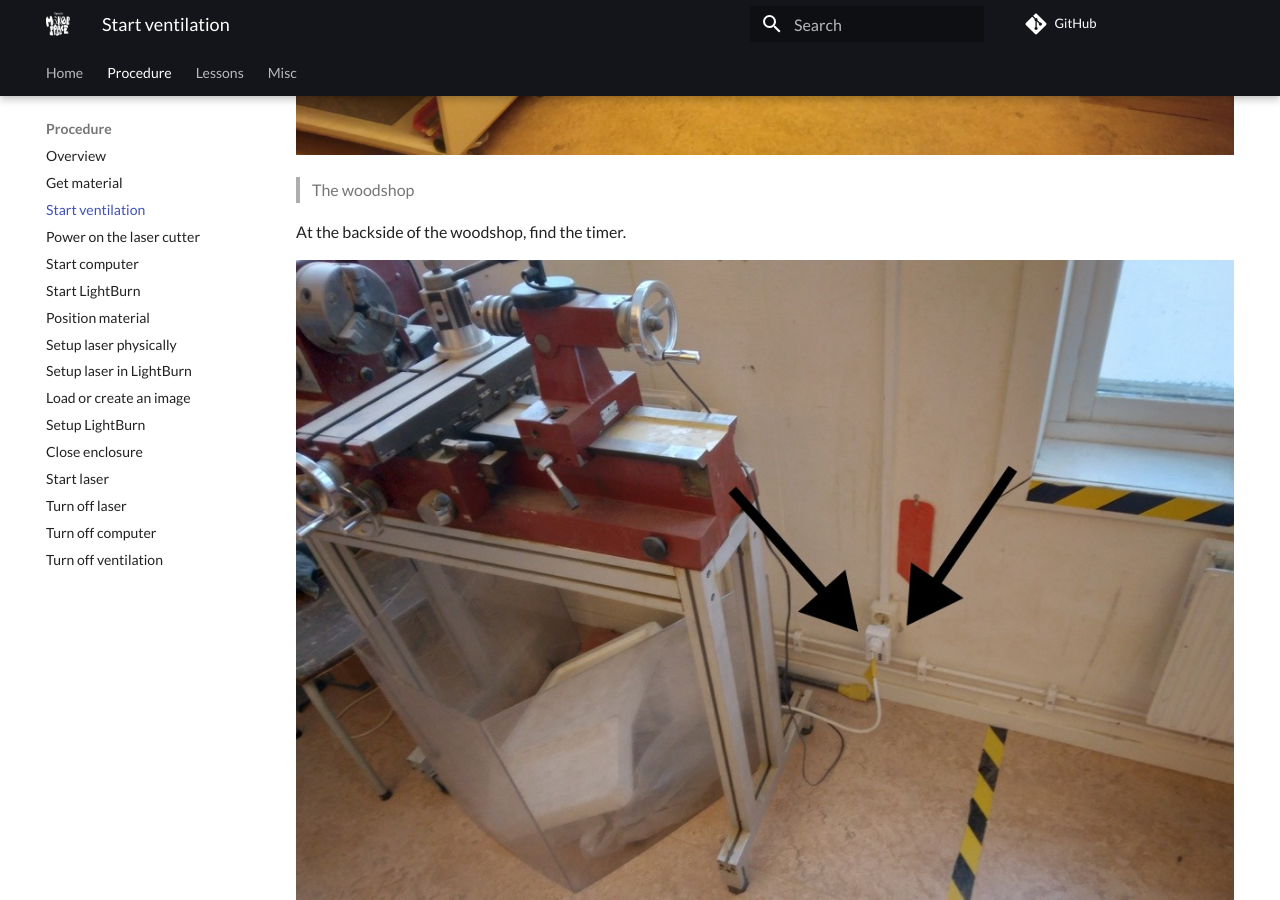
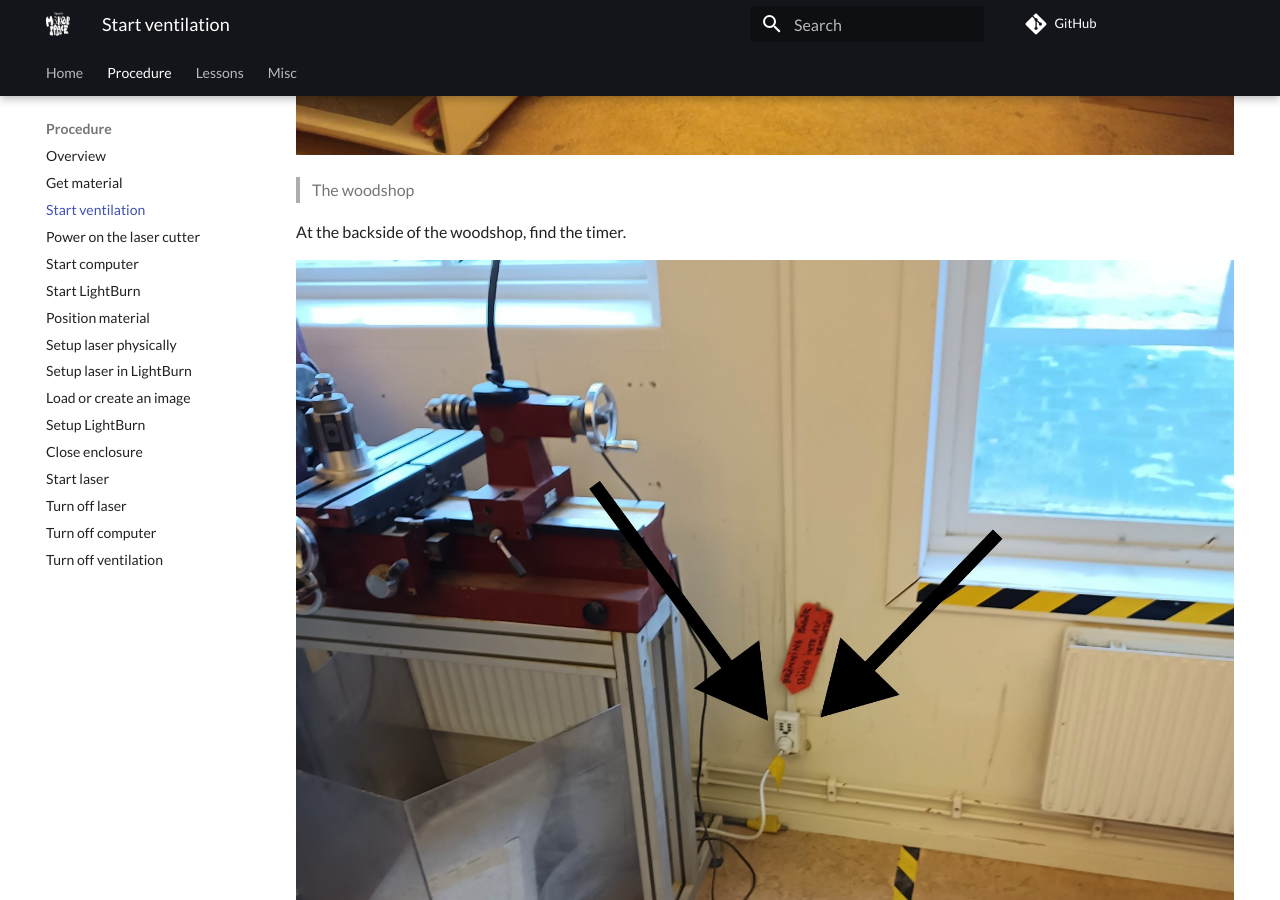
Before and after one commit to uppsala-makerspace/laser_cutter_guide, an MkDocs documentation site: the page built from docs/steps/start_ventilation.md, in a window 1280 px wide and 900 px high, scrolled down 1710 px. Built offline with MkDocs 1.6.1 and Material for MkDocs 9.7.7, drawn with Linux system fonts in a browser that asks for light colours; comment, search, counter and statistics services are not loaded.

Commit message:
pictures Update start_ventilation.md

```diff
--- a/docs/steps/start_ventilation.md
+++ b/docs/steps/start_ventilation.md
@@ -24,7 +24,7 @@ Go to the back of the woodshop
 
 At the backside of the woodshop, find the timer.
 
-![The backside of the woodshop](backside_woodshop_with_arrow.jpg)
+![The backside of the woodshop](backside_woodshop_new.jpg)
 
 > The backside of the woodshop
 
```
